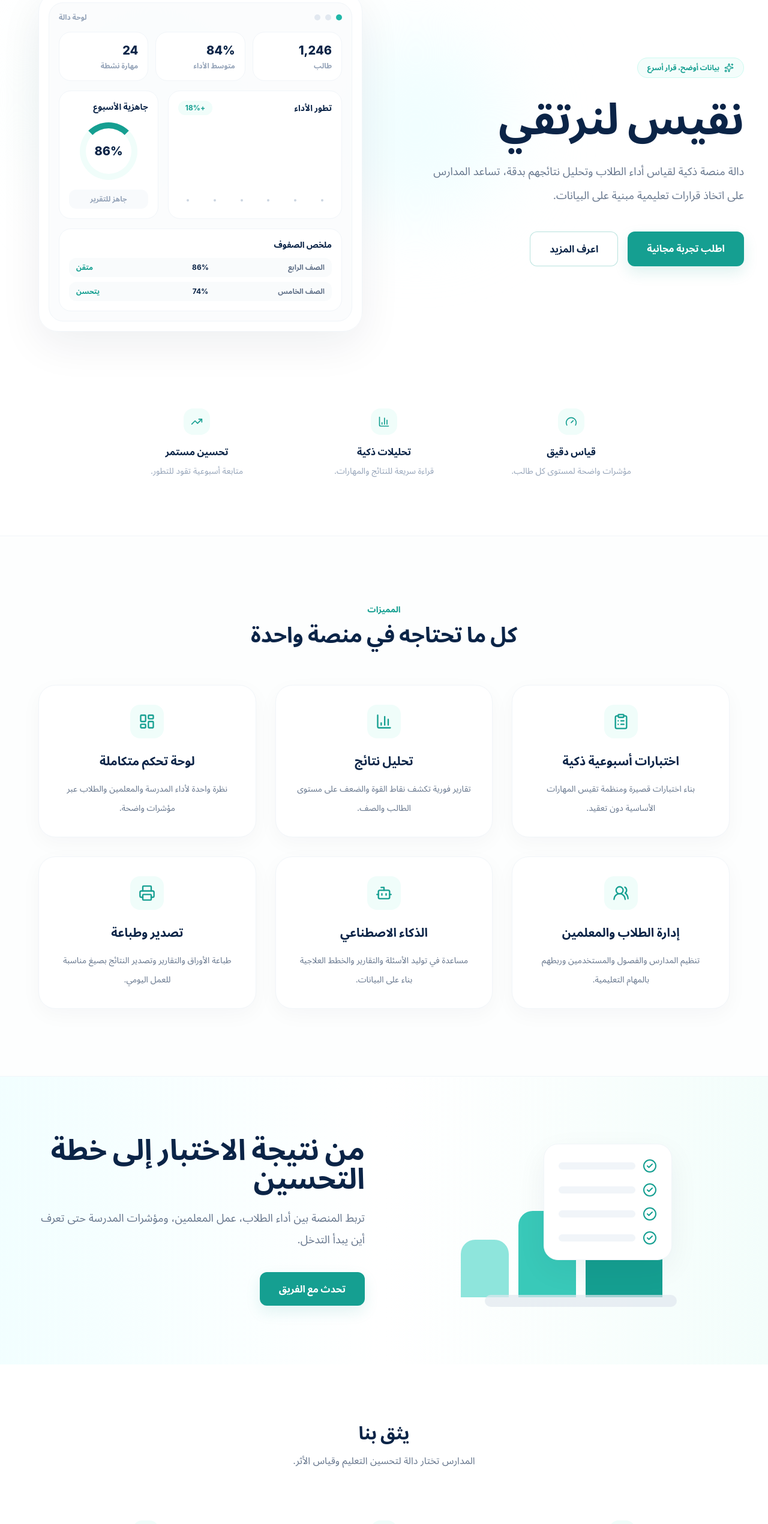
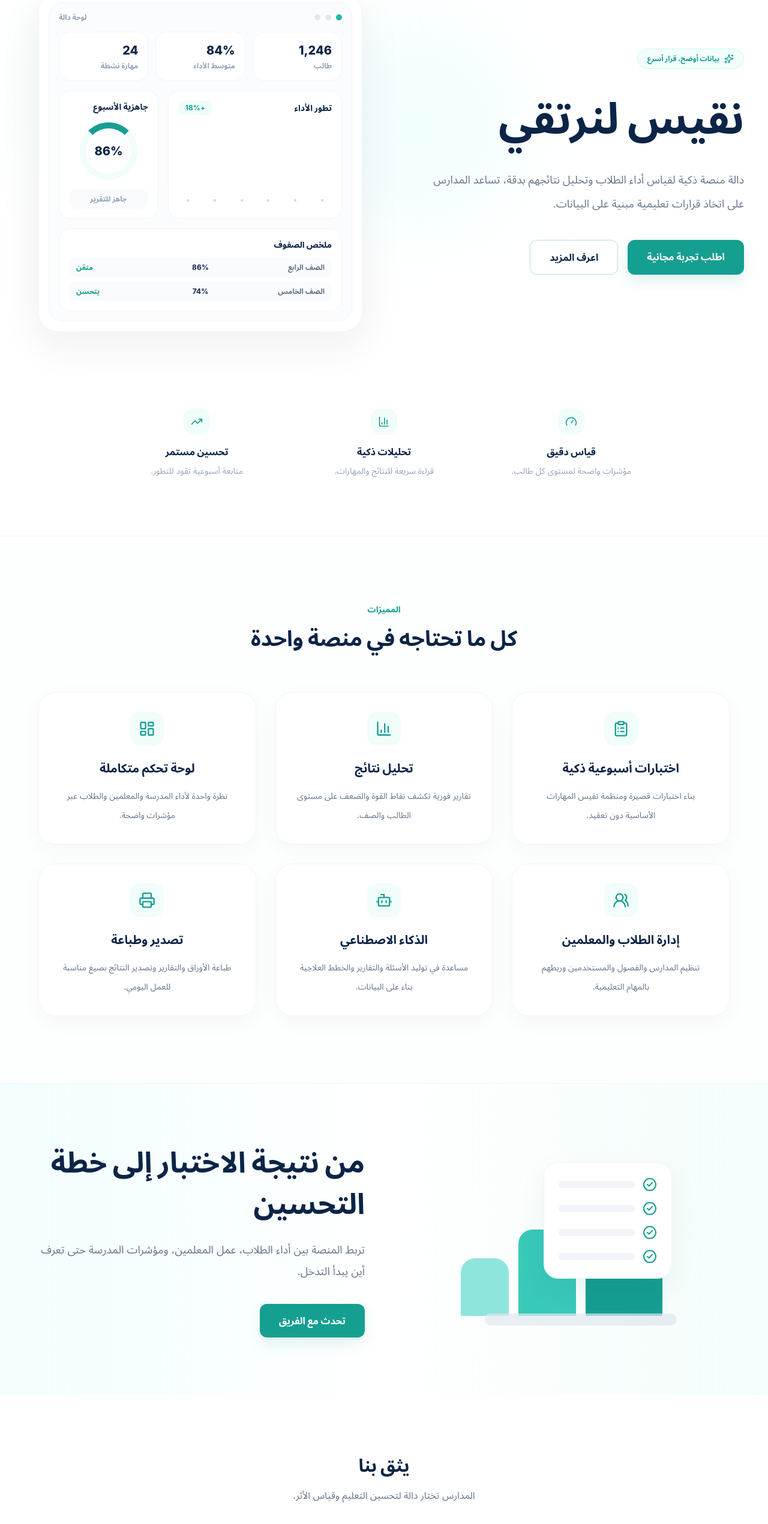
Before and after one commit to ktb8144/Miqyas, a Next.js app: page / in a window 1280 px wide. Shown: the part 234-2775 px from the top of the page at 60% size. Built offline with nearby package versions, Linux system fonts and the light colour scheme.

Commit message:
Landing and login headings: line-height 1.4–1.45 on all breakpoints (desktop sizes were reset to 1.0)
Co-Authored-By: Claude Opus 5.5 <noreply@anthropic.com>
Claude-Session: https://claude.ai/code/session_01UZrfFVEPadgXDw4U8J6NNA

```diff
--- a/app/login/page.tsx
+++ b/app/login/page.tsx
@@ -89,7 +89,7 @@ function LoginContent() {
             <div className="mb-7 inline-flex rounded-full border border-teal-100 bg-teal-50/80 px-4 py-2 text-xs font-extrabold text-brand">
               دخول آمن لمنصة دالة
             </div>
-            <h1 className="text-5xl font-black leading-tight tracking-normal text-brand-navy">
+            <h1 className="text-5xl/[1.4] font-black tracking-normal text-brand-navy">
               تابع القياس والتحليل من لوحة واحدة.
             </h1>
             <p className="mt-6 max-w-xl text-lg leading-9 text-slate-500">
--- a/app/page.tsx
+++ b/app/page.tsx
@@ -288,7 +288,7 @@ export default function LandingPage() {
               <Sparkles className="h-4 w-4" />
               بيانات أوضح، قرار أسرع
             </div>
-            <h1 className="text-5xl font-black leading-[1.12] tracking-normal text-brand-navy md:text-6xl lg:text-7xl">
+            <h1 className="text-5xl/[1.4] font-black tracking-normal text-brand-navy md:text-6xl/[1.4] lg:text-7xl/[1.4]">
               نقيس لنرتقي
             </h1>
             <p className="mx-auto mt-8 max-w-xl text-lg leading-10 text-slate-500 md:mx-0">
@@ -329,7 +329,7 @@ export default function LandingPage() {
         <div className="mx-auto max-w-6xl">
           <div className="text-center">
             <div className="text-sm font-extrabold text-brand">المميزات</div>
-            <h2 className="mt-3 text-3xl font-black tracking-normal text-brand-navy md:text-4xl">
+            <h2 className="mt-3 text-3xl/[1.45] font-black tracking-normal text-brand-navy md:text-4xl/[1.45]">
               كل ما تحتاجه في منصة واحدة
             </h2>
           </div>
@@ -370,7 +370,7 @@ export default function LandingPage() {
             </div>
           </div>
           <div className="order-1 text-center lg:order-2 lg:text-right">
-            <h2 className="text-3xl font-black leading-tight tracking-normal text-brand-navy md:text-5xl">
+            <h2 className="text-3xl/[1.45] font-black tracking-normal text-brand-navy md:text-5xl/[1.45]">
               من نتيجة الاختبار إلى خطة التحسين
             </h2>
             <p className="mt-6 max-w-xl text-lg leading-9 text-slate-500 lg:mr-0">
@@ -385,7 +385,7 @@ export default function LandingPage() {
 
       <section id="trust" className="px-5 py-24 lg:px-10">
         <div className="mx-auto max-w-6xl text-center">
-          <h2 className="text-3xl font-black tracking-normal text-brand-navy">يثق بنا</h2>
+          <h2 className="text-3xl/[1.45] font-black tracking-normal text-brand-navy">يثق بنا</h2>
           <p className="mt-4 text-slate-500">المدارس تختار دالة لتحسين التعليم وقياس الأثر.</p>
 
           <div className="mt-16 grid gap-10 md:grid-cols-3">
@@ -409,7 +409,7 @@ export default function LandingPage() {
         <div className="mx-auto max-w-6xl">
           <div className="text-center">
             <div className="text-sm font-extrabold text-brand">الأسعار</div>
-            <h2 className="mt-3 text-3xl font-black tracking-normal text-brand-navy md:text-4xl">
+            <h2 className="mt-3 text-3xl/[1.45] font-black tracking-normal text-brand-navy md:text-4xl/[1.45]">
               باقات مرنة حسب حجم المدرسة
             </h2>
             <p className="mx-auto mt-4 max-w-2xl leading-8 text-slate-500">
@@ -460,7 +460,7 @@ export default function LandingPage() {
             <div className="mx-auto mb-5 flex h-12 w-12 items-center justify-center rounded-2xl bg-white text-brand lg:mx-0">
               <Lock className="h-6 w-6" />
             </div>
-            <h2 className="text-3xl font-black tracking-normal text-brand-navy">
+            <h2 className="text-3xl/[1.45] font-black tracking-normal text-brand-navy">
               طلب تجربة مجانية
             </h2>
             <p className="mt-4 leading-8 text-slate-500">
```
